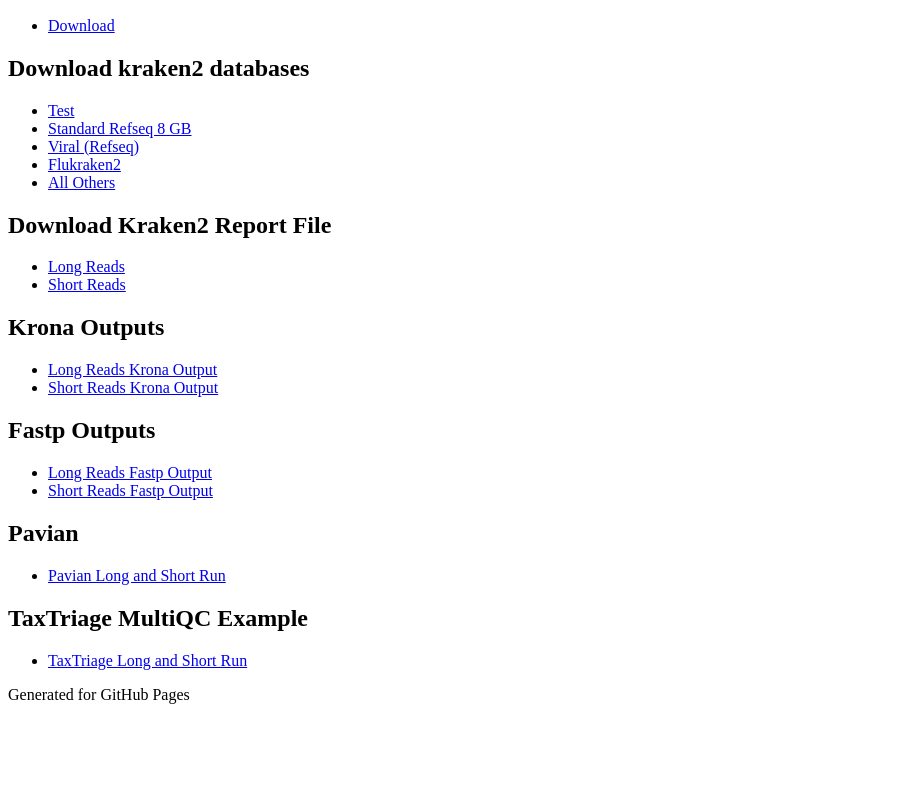
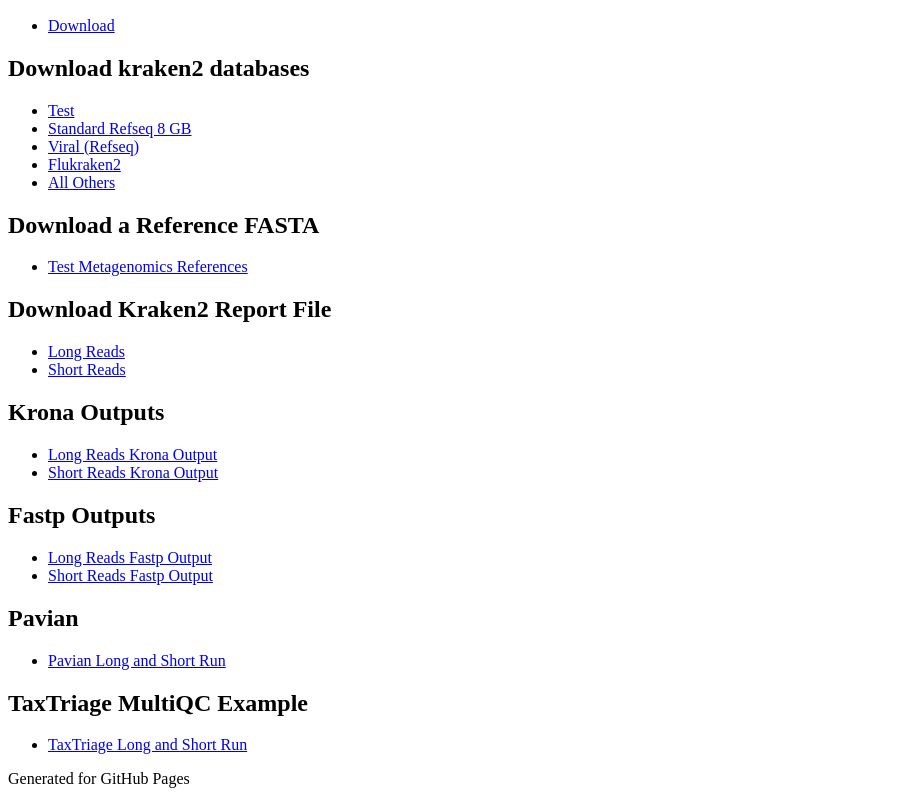
Before and after one commit to jhuapl-bio/datasets, a plain HTML site: page index.html in a window 1280 px wide. Shown: the part 110-914 px from the top of the page, without its empty margins (0-908 px from the left). Before the commit the page ends 830 px from the top, so only its background shows below. Drawn offline with Linux system fonts and the light colour scheme.

Commit message:
Update index.html

```diff
--- a/index.html
+++ b/index.html
@@ -20,6 +20,10 @@
         <li><a href="https://genome-idx.s3.amazonaws.com/kraken/k2_viral_20230605.tar.gz">Viral (Refseq)</a></li>
         <li><a href="https://media.githubusercontent.com/media/jhuapl-bio/mytax/master/databases/flukraken2.tar.gz">Flukraken2</a></li>
         <li><a href="https://benlangmead.github.io/aws-indexes/k2">All Others</a></li>
+    </ul>
+    <h2>Download a Reference FASTA</h2>
+    <ul>
+        <li><a href="references/test.fasta.gz">Test Metagenomics References</a></li>
     </ul>
 
     <h2>Download Kraken2 Report File</h2>
```
